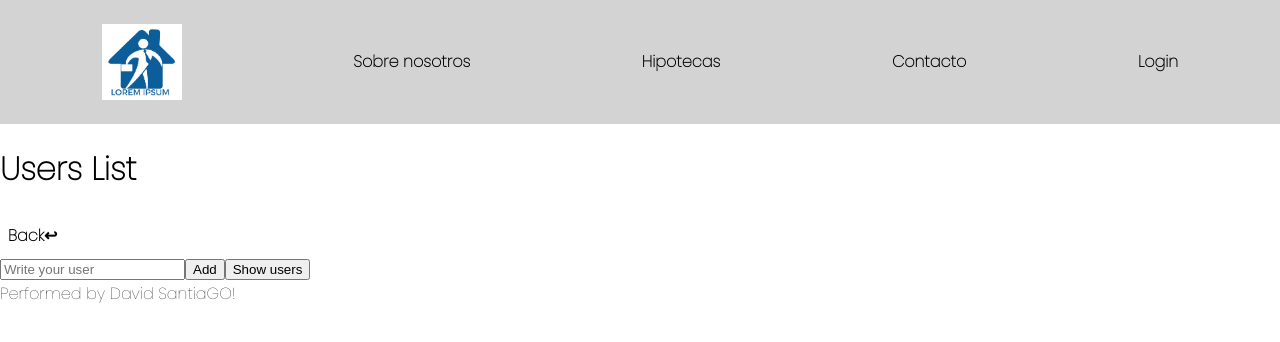
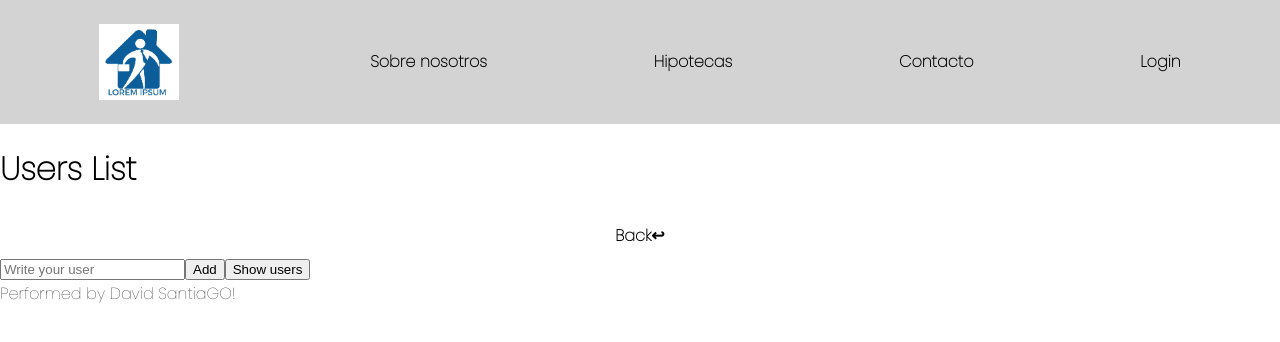
Before and after one commit to davidsantmar/inmoweb, a React (Create React App) app: page /addUser in a window 1280 px wide. Shown: the top 342 px of the page. Built offline with nearby package versions, Linux system fonts and the light colour scheme.

Commit message:
navbar style corrections

```diff
--- a/src/App.scss
+++ b/src/App.scss
@@ -16,11 +16,15 @@ body{
 .nav__link{
     display: flex;
     align-items: center;
+    justify-content: center;
     font-weight: 600;
     color: black;
     text-decoration: none;
     padding: .5rem;
     border-radius: 5px;
+}
+.nav__about__us{
+    margin-left: 1.5rem;
 }
 .nav__link:hover{
     background-color: lightgreen;
--- a/src/components/Header.jsx
+++ b/src/components/Header.jsx
@@ -31,7 +31,7 @@ const Header = () => {
                 <img className='logo' src={logo} alt='logo'/>
             </Link>
             <Link to="/about" className="nav__link" data-testid='about-us-link'>
-                Sobre nosotros
+              <span className='nav__about__us'>Sobre nosotros</span>
             </Link>
             <Link to="/hipotecas" className="nav__link" data-testid='hipotecas-link'>
                 Hipotecas
```
